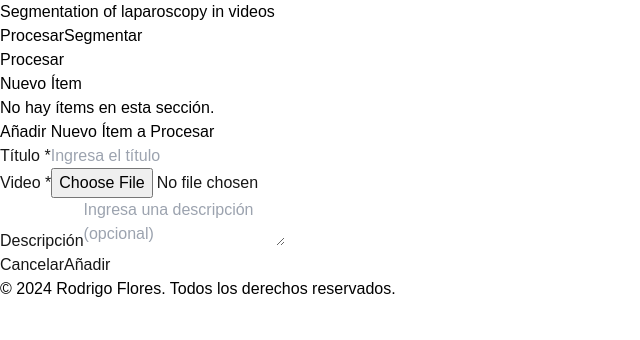
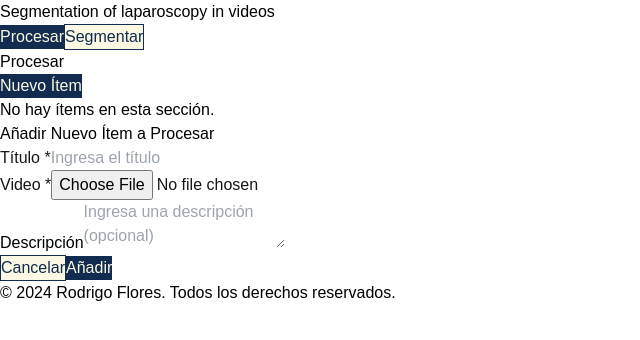
Before and after one commit to RodrigoFA216/Front-next-endoscapes, a Next.js app: page / in a window 1280 px wide. Both pictures are taken after a click on the button "Nuevo Ítem". Shown: the top 340 px of the page, without its empty margins (0-640 px from the left). Built offline with nearby package versions, Linux system fonts and the light colour scheme.

Commit message:
adding functionality to mainstage

```diff
--- a/src/app/globals.css
+++ b/src/app/globals.css
@@ -33,3 +33,20 @@ body {
 h1, h2, h3, h4, p, ul, li {
   color: black !important
 }
+
+.bg-blue-500{
+  background-color: #122c4f !important;
+  color: #FbF9E4 !important;
+}
+
+.bg-blue-200{
+  background-color: #5b88b2 !important;
+  color: #FbF9E4 !important;
+}
+
+.bg-gray-200{
+  background-color: #FbF9E4 !important;
+  color: #122c4f !important;
+  border-color: #122c4f !important;
+  border-width: .1cap !important;
+}
--- a/src/app/page.js
+++ b/src/app/page.js
@@ -151,6 +151,11 @@ export default function Home() {
                 {item.description && (
                   <p className="text-gray-700">{item.description}</p>
                 )}
+                <button
+                  className="bg-gray-200 px-4 py-2 rounded mr-2"
+                >
+                  Analyze
+                </button>
               </div>
             ))}
           </div>
@@ -186,10 +191,10 @@ export default function Home() {
               {errors.video && <p className="text-red-500 text-sm">{errors.video}</p>}
             </div>
             <div className="mb-4">
-              <label className="block text-gray-700">Descripción</label>
+              <label className="block text-black">Descripción</label>
               <textarea
                 name="description"
-                className="border p-2 w-full border-gray-300"
+                className="border p-2 w-full border-gray-300 text-black"
                 placeholder="Ingresa una descripción (opcional)"
                 value={formData.description}
                 onChange={handleInputChange}
@@ -197,7 +202,7 @@ export default function Home() {
             </div>
             <div className="flex justify-end">
               <button
-                className="bg-gray-300 px-4 py-2 rounded mr-2"
+                className="bg-gray-200 px-4 py-2 rounded mr-2"
                 onClick={() => {
                   setShowModal(false);
                   setFormData({
```
